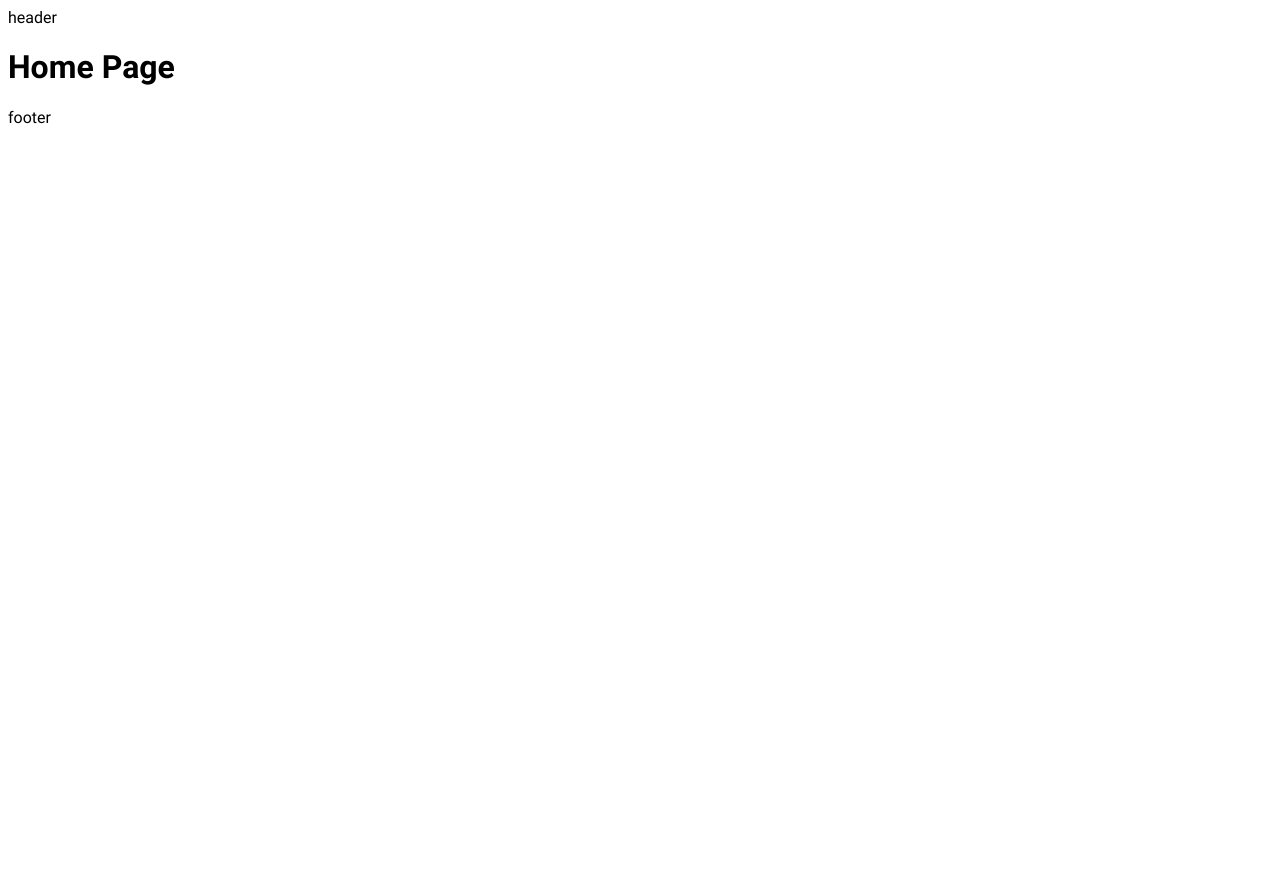
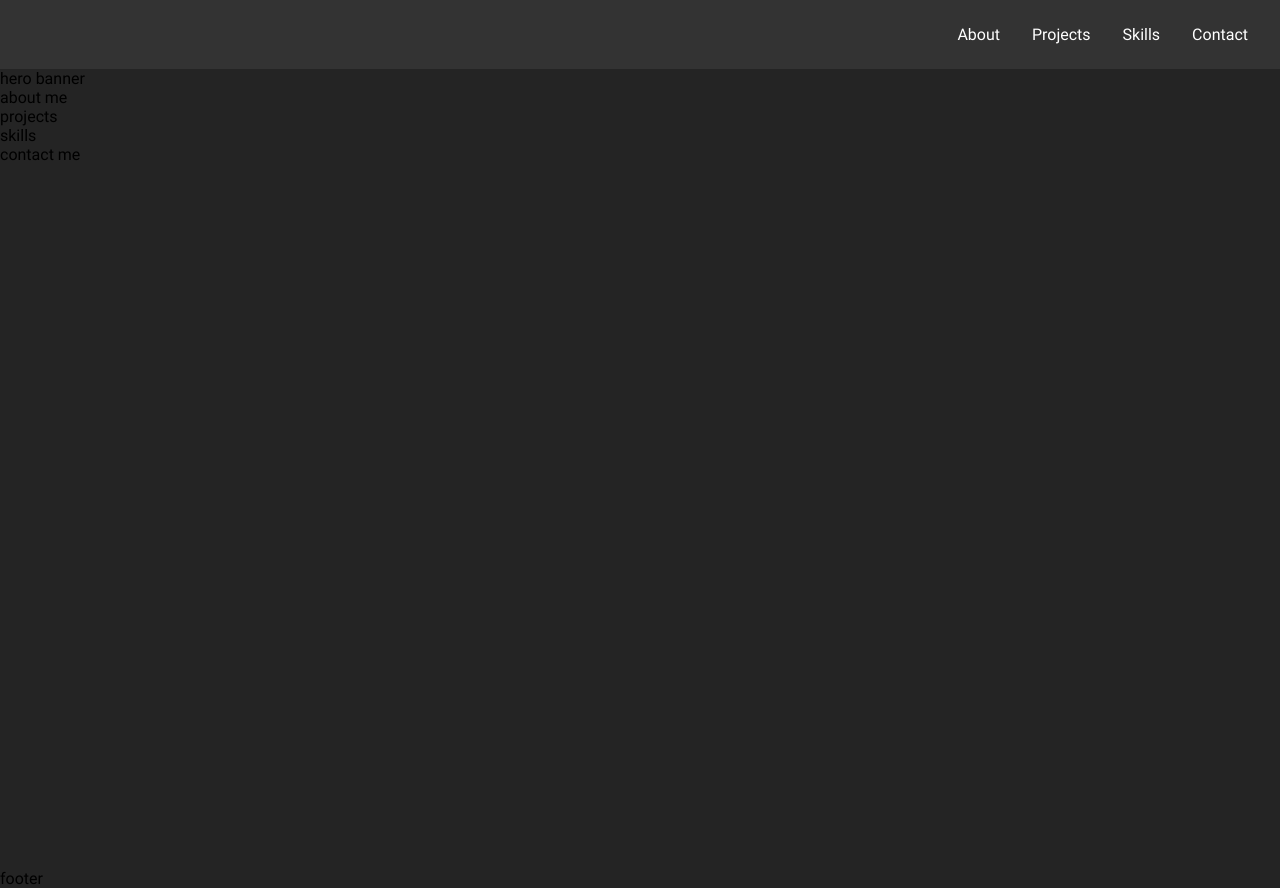
Before and after one commit to indra-oei/indraoei, a React (Vite) app: page /projects/1 in a window 1280 px wide. Before the commit the page ends 800 px from the top, so only its background shows below. Built offline with nearby package versions, Linux system fonts and the light colour scheme.

Commit message:
UI: header update

```diff
--- /dev/null
+++ b/src/components/Layout/Header/Header.jsx
@@ -0,0 +1,18 @@
+import classes from "./Header.module.css";
+
+const Header = () => {
+  return (
+    <header className={classes["header"]}>
+      <nav>
+        <ul className={classes["nav-item-list"]}>
+          <li>About</li>
+          <li>Projects</li>
+          <li>Skills</li>
+          <li>Contact</li>
+        </ul>
+      </nav>
+    </header>
+  );
+};
+
+export default Header;
--- /dev/null
+++ b/src/components/Layout/Header/Header.module.css
@@ -0,0 +1,20 @@
+.header > nav > ul {
+  padding: 0px;
+  margin: 0px;
+}
+.header > nav > ul > li {
+  list-style: none;
+}
+.header {
+  position: sticky;
+  top: 0px;
+  padding: 25px 2rem;
+  background-color: #333333;
+  color: #fff;
+  z-index: 2;
+}
+.nav-item-list {
+  display: flex;
+  justify-content: flex-end;
+  gap: 2rem;
+}
--- a/src/components/Layout/Layout.jsx
+++ b/src/components/Layout/Layout.jsx
@@ -1,10 +1,13 @@
 import { Outlet } from "react-router-dom";
+import Header from "./Header/Header";
+
+import classes from "./Layout.module.css";
 
 const Layout = () => {
   return (
     <>
-      <header>header</header>
-      <main>
+      <Header />
+      <main className={classes["main"]}>
         <Outlet />
       </main>
       <footer>footer</footer>
--- /dev/null
+++ b/src/components/Layout/Layout.module.css
@@ -0,0 +1,3 @@
+.main {
+  min-height: 100vh;
+}
--- a/src/index.css
+++ b/src/index.css
@@ -1,34 +1,38 @@
 @font-face {
   font-family: "Roboto";
   font-weight: 100;
-  src: url("../public/Roboto/Roboto-Thin.ttf");
+  src: url("/Roboto/Roboto-Thin.ttf");
 }
 @font-face {
   font-family: "Roboto";
   font-weight: 300;
-  src: url("../public/Roboto/Roboto-Light.ttf");
+  src: url("/Roboto/Roboto-Light.ttf");
 }
 @font-face {
   font-family: "Roboto";
   font-weight: 400;
-  src: url("../public/Roboto/Roboto-Regular.ttf");
+  src: url("/Roboto/Roboto-Regular.ttf");
 }
 @font-face {
   font-family: "Roboto";
   font-weight: 500;
-  src: url("../public/Roboto/Roboto-Medium.ttf");
+  src: url("/Roboto/Roboto-Medium.ttf");
 }
 @font-face {
   font-family: "Roboto";
   font-weight: 700;
-  src: url("../public/Roboto/Roboto-Bold.ttf");
+  src: url("/Roboto/Roboto-Bold.ttf");
 }
 @font-face {
   font-family: "Roboto";
   font-weight: 900;
-  src: url("../public/Roboto/Roboto-Black.ttf");
+  src: url("/Roboto/Roboto-Black.ttf");
 }
 body {
-  font-family: "Roboto";
-  /* background-color: #242424; */
+  margin: 0px;
+  font-family: "Roboto", "Inter";
+  background-color: #242424;
 }
+body > div#root {
+  position: relative;
+}
--- a/src/pages/Home/index.jsx
+++ b/src/pages/Home/index.jsx
@@ -1,5 +1,22 @@
 const HomePage = () => {
-  return <h1>Home Page</h1>;
+  return (
+    <>
+      {/* HERO BANNER */}
+      <section>hero banner</section>
+
+      {/* ABOUT ME */}
+      <section>about me</section>
+
+      {/* PROJECTS */}
+      <section>projects</section>
+
+      {/* SKILLS */}
+      <section>skills</section>
+
+      {/* CONTACT */}
+      <section>contact me</section>
+    </>
+  );
 };
 
 export default HomePage;
```
